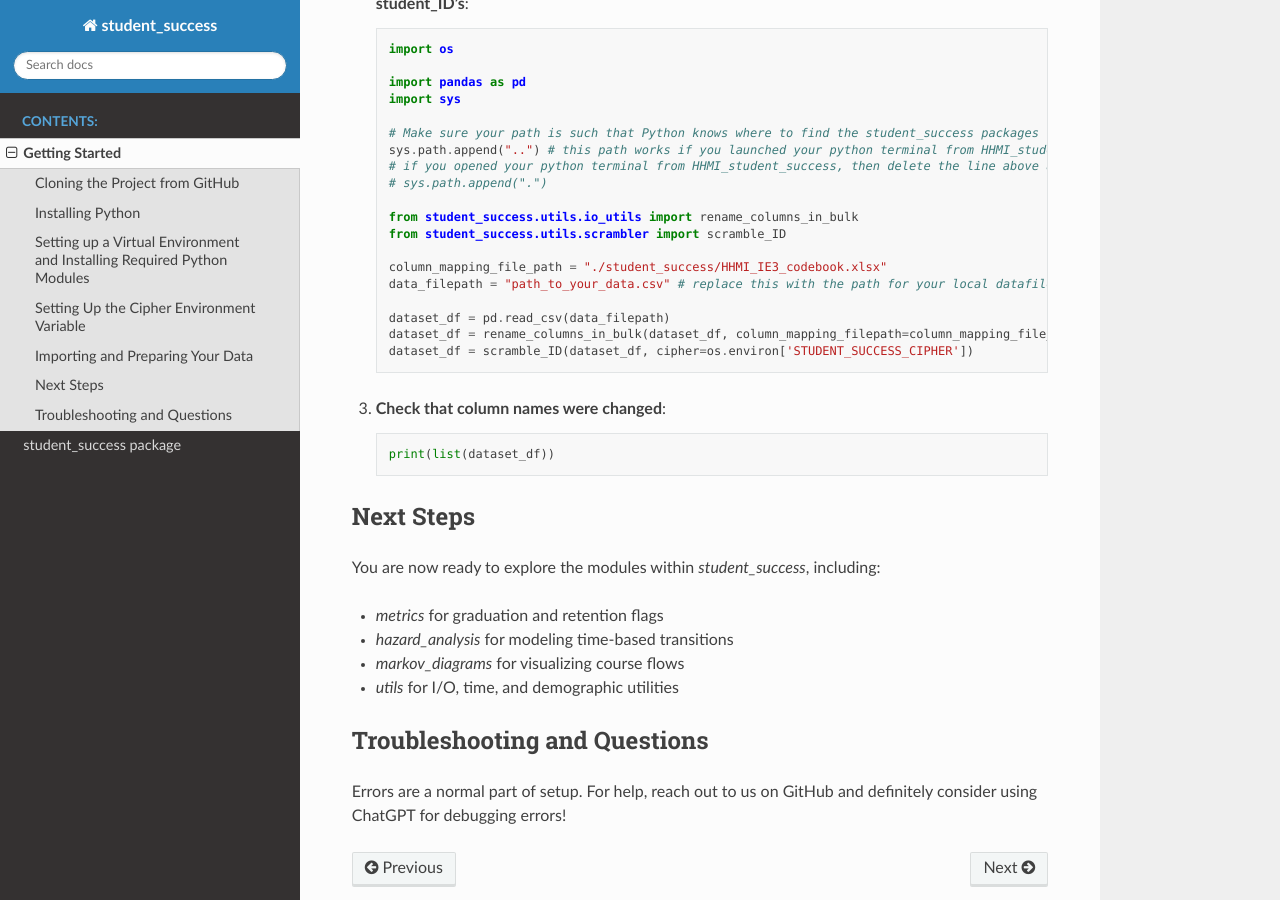
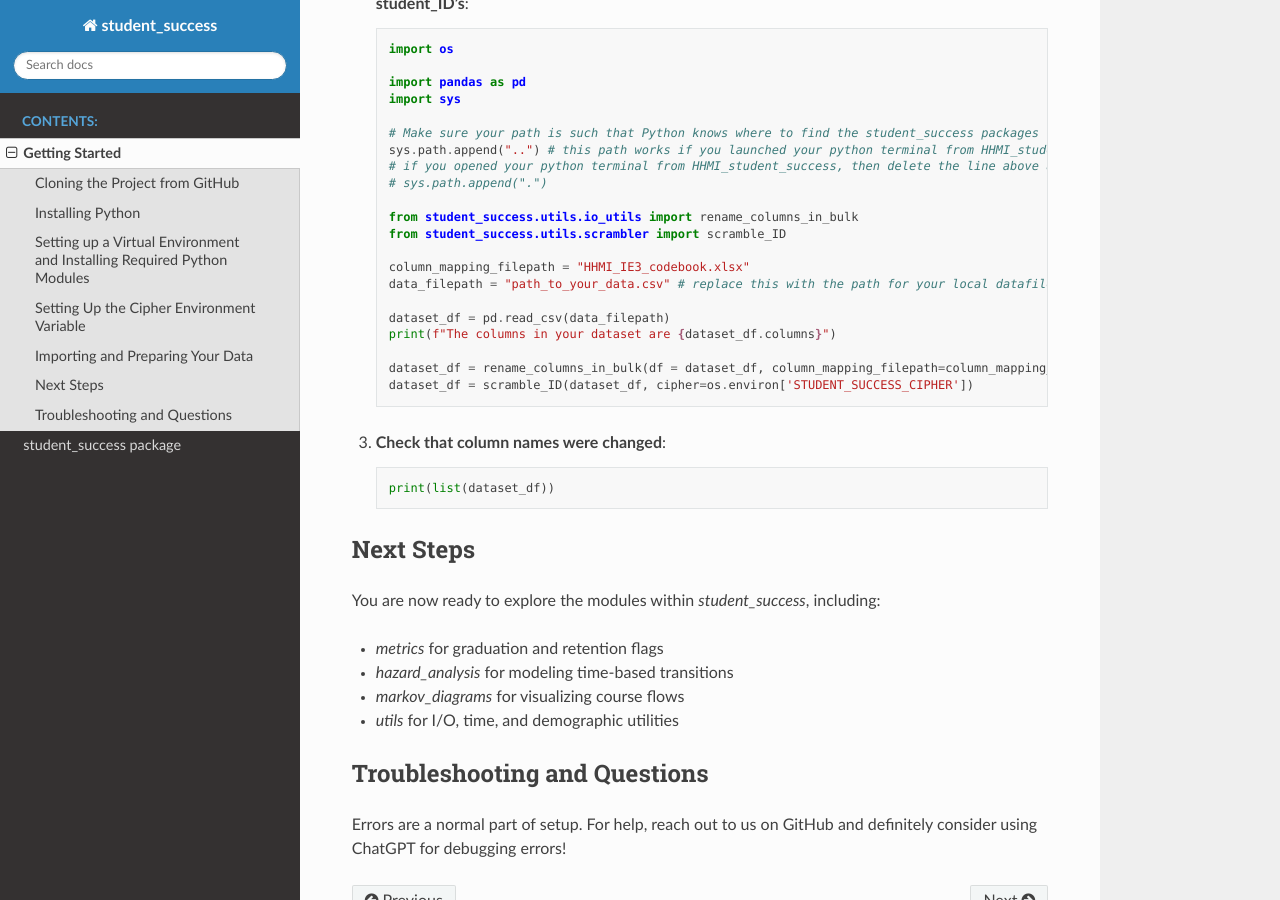
Before and after one commit to pnulrich/Student_Success, a Sphinx documentation site: the page built from docs/source/GettingStarted.rst, in a window 1280 px wide and 900 px high, scrolled down 2982 px. Built offline with Sphinx 7.4.7 and the Read the Docs theme 3.1.0, drawn with Linux system fonts in a browser that asks for light colours.

Commit message:
updated getting started instructions as I tested out on another workstation

```diff
--- a/docs/source/GettingStarted.rst
+++ b/docs/source/GettingStarted.rst
@@ -147,11 +147,13 @@ used in your institution by changing the number or character associated with tha
       from student_success.utils.io_utils import rename_columns_in_bulk
       from student_success.utils.scrambler import scramble_ID
 
-      column_mapping_file_path = "./student_success/HHMI_IE3_codebook.xlsx"
+      column_mapping_filepath = "HHMI_IE3_codebook.xlsx"
       data_filepath = "path_to_your_data.csv" # replace this with the path for your local datafile
 
       dataset_df = pd.read_csv(data_filepath)
-      dataset_df = rename_columns_in_bulk(dataset_df, column_mapping_filepath=column_mapping_file_path)
+      print(f"The columns in your dataset are {dataset_df.columns}")
+
+      dataset_df = rename_columns_in_bulk(df = dataset_df, column_mapping_filepath=column_mapping_filepath)
       dataset_df = scramble_ID(dataset_df, cipher=os.environ['STUDENT_SUCCESS_CIPHER'])
 
 3. **Check that column names were changed**:
```
Also changed, not shown: 7 other files.
